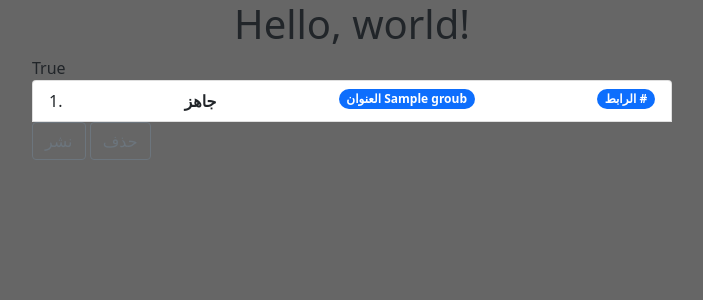
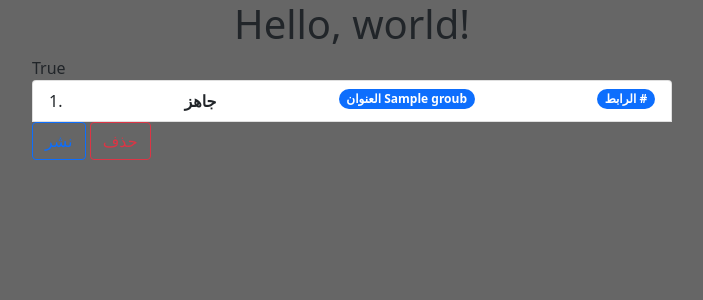
Before and after one commit to zinon-software/kinglink-django, a Django app: page / in a window 1280 px wide. Shown: the top 300 px of the page, without its empty margins (288-991 px from the left). Run offline with Django 3.2, Linux system fonts and the light colour scheme; a user stored in the database is signed in; tables that the repository leaves empty hold one stand-in row (values such as "Sample post"); some libraries are stand-ins or nearby versions.

Commit message:
update 10

```diff
--- a/whatsApp/templates/index.html
+++ b/whatsApp/templates/index.html
@@ -32,8 +32,8 @@
                               <span class="badge bg-primary rounded-pill"> الرابط {{item.link}}</span>
                       </li>
                       <div class="fw-bold">
-                          <button data-group="{{ item.id }}" data-action="SE" class="btn btn-outline-secondary update-group">نشر</button>
-                          <button data-group="{{ item.id }}" data-action="DE" class="btn btn-outline-secondary update-group">حذف</button>
+                          <button data-group="{{ item.id }}" data-action="SE" class="btn btn-outline-primary update-group">نشر</button>
+                          <button data-group="{{ item.id }}" data-action="DE" class="btn btn-outline-danger update-group">حذف</button>
                       </div>
                   </ol>
                   <br>
```
